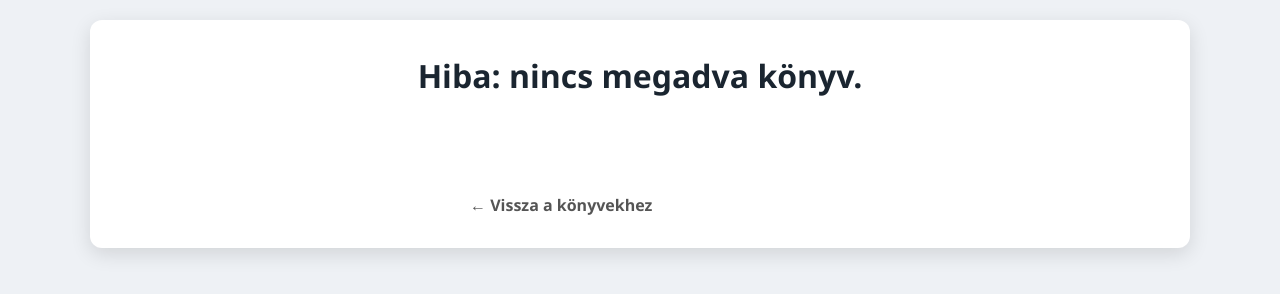
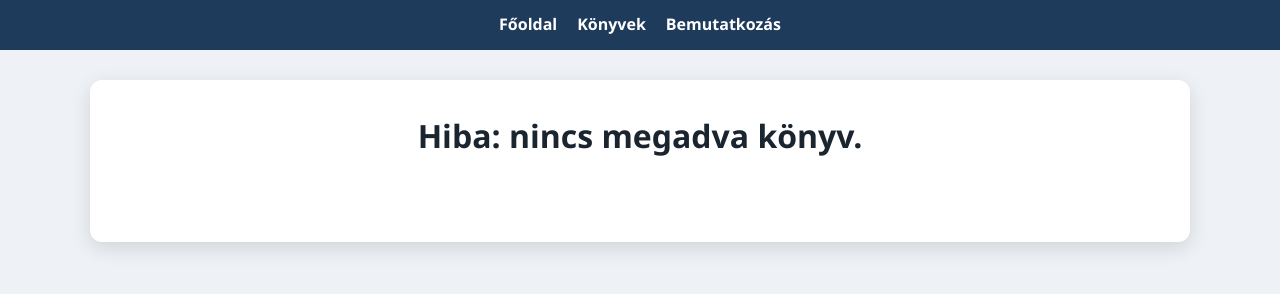
Before and after one commit to danica-books-teszt/danica-books-teszt.github.io, a website: page book.html in a window 1280 px wide. Drawn offline with Linux system fonts and the light colour scheme.

Commit message:
Update book.html

```diff
--- a/book.html
+++ b/book.html
@@ -10,21 +10,41 @@
       font-family: "Segoe UI", Arial, sans-serif;
       background: #eef1f5;
       margin: 0;
-      padding: 20px;
+      padding: 0;
       color: #2c3e50;
       line-height: 1.6;
-      overflow-x: hidden; /* nincs vízszintes görgetés */
+      overflow-x: hidden;
     }
 
-    img {
-      max-width: 100%;
-      height: auto;
-      display: block;
+    /* ⭐ Egységes felső navigáció (középre igazítva) */
+    .top-nav {
+      background: #1f3b5c;
+      padding: 12px 20px;
+      width: 100%;
+      box-sizing: border-box;
     }
 
+    .top-nav nav {
+      display: flex;
+      justify-content: center;   /* <<< KÖZÉPRE IGAZÍTÁS */
+      gap: 20px;
+    }
+
+    .top-nav a {
+      color: #fff;
+      text-decoration: none;
+      font-weight: 600;
+      font-size: 1rem;
+    }
+
+    .top-nav a:hover {
+      text-decoration: underline;
+    }
+
+    /* ⭐ Tartalomdoboz */
     .container {
       max-width: 1100px;
-      margin: 0 auto;
+      margin: 30px auto;
       background: white;
       padding: 30px;
       border-radius: 12px;
@@ -39,7 +59,7 @@
       text-align: center;
     }
 
-    /* 🔥 Kétoszlopos elrendezés nagy kijelzőn */
+    /* ⭐ Kétoszlopos elrendezés */
     .layout {
       display: flex;
       gap: 30px;
@@ -47,7 +67,7 @@
     }
 
     .left {
-      flex: 0 0 320px; /* fix borítóoszlop */
+      flex: 0 0 320px;
       text-align: center;
     }
 
@@ -61,6 +81,7 @@
       border-radius: 8px;
       box-shadow: 0 4px 12px rgba(0,0,0,0.15);
       margin: 0 auto;
+      display: block;
     }
 
     .description {
@@ -91,20 +112,7 @@
       background: #217dbb;
     }
 
-    .back {
-      display: inline-block;
-      margin-top: 40px;
-      color: #555;
-      text-decoration: none;
-      font-weight: bold;
-      font-size: 1rem;
-    }
-
-    .back:hover {
-      color: #000;
-    }
-
-    /* 🔥 Mobilon egymás alá rendeződik */
+    /* ⭐ Mobilon egymás alá rendeződik */
     @media (max-width: 800px) {
       .layout {
         flex-direction: column;
@@ -119,6 +127,15 @@
 </head>
 <body>
 
+<!-- ⭐ Egységes fejléc -->
+<header class="top-nav">
+  <nav>
+    <a href="index.html">Főoldal</a>
+    <a href="konyvek.html">Könyvek</a>
+    <a href="bemutatkozas.html">Bemutatkozás</a>
+  </nav>
+</header>
+
 <div class="container">
   <h1 id="title">Betöltés...</h1>
 
@@ -131,8 +148,6 @@
       <p id="description" class="description"></p>
 
       <div id="downloads" class="downloads"></div>
-
-      <a href="index.html" class="back">← Vissza a könyvekhez</a>
     </div>
   </div>
 </div>
```
